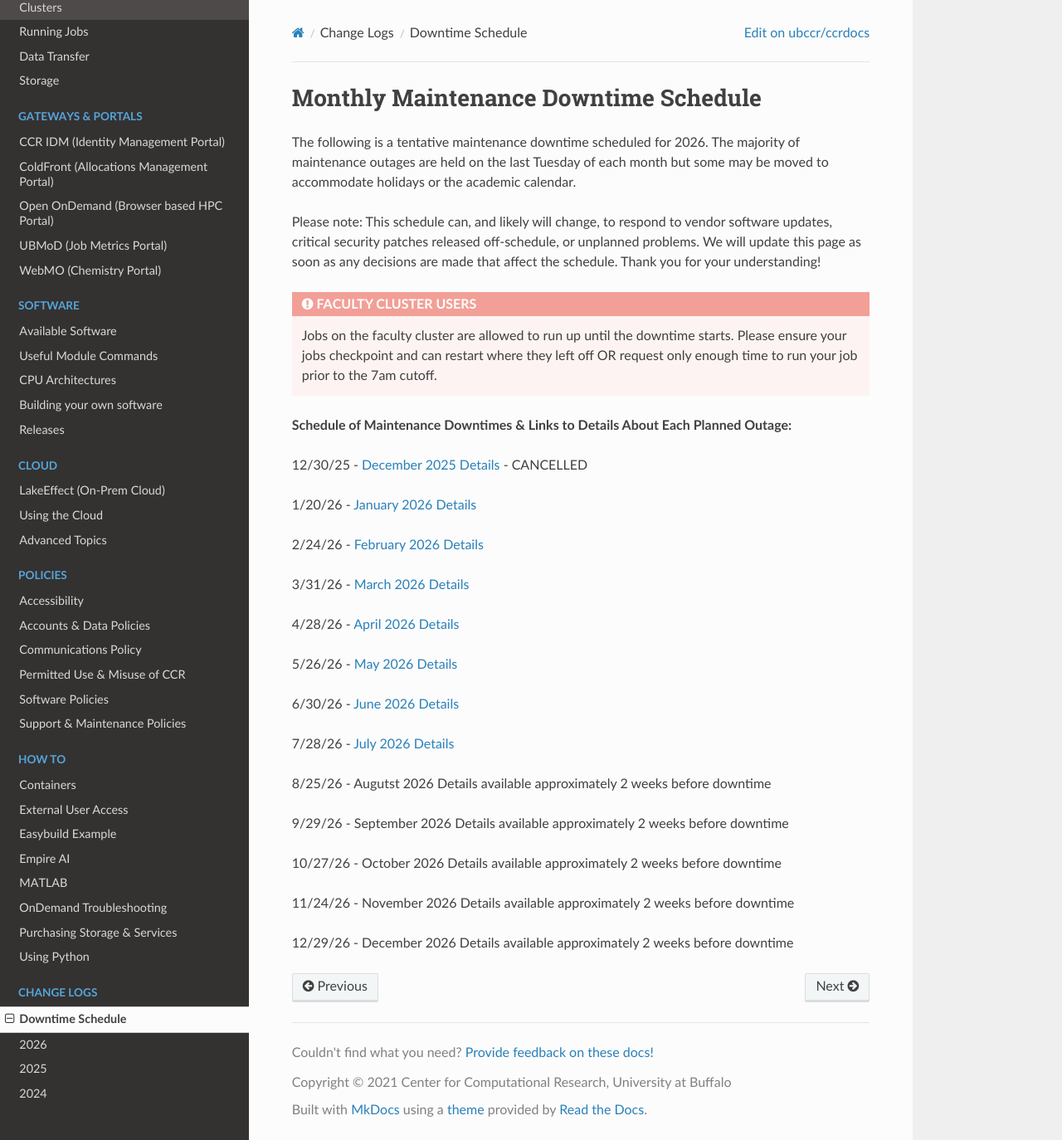
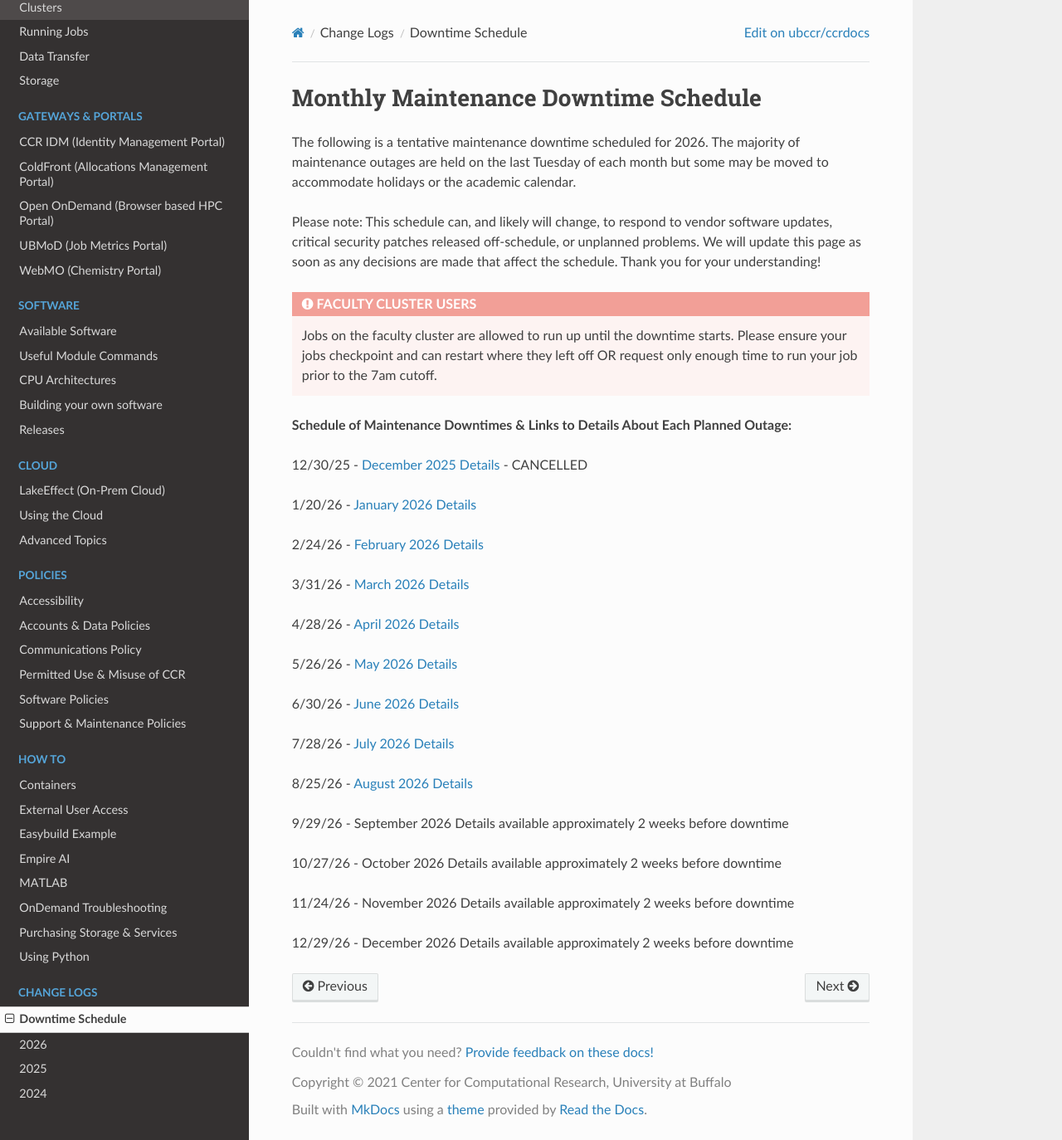
Before and after one commit to ubccr/ccrdocs, an MkDocs documentation site: the page built from pages/changelogs/downtime-schedule.md, in a window 1280 px wide and 1374 px high. Shown: the whole window at 83% size. Built offline with MkDocs 1.6.1, drawn with Linux system fonts in a browser that asks for light colours; nearby versions of some CDN libraries.

Commit message:
added August downtime info

```diff
--- a/pages/changelogs/downtime-schedule.md
+++ b/pages/changelogs/downtime-schedule.md
@@ -25,7 +25,7 @@ Please note: This schedule can, and likely will change, to respond to vendor sof
 
 7/28/26 - [July 2026 Details](2026.md#july-2026-downtime)
 
-8/25/26 - Augutst 2026 Details available approximately 2 weeks before downtime
+8/25/26 - [August 2026 Details](2026.md#august-2026-downtime)
 
 9/29/26 - September 2026 Details available approximately 2 weeks before downtime
 
```
Also changed, not shown: pages/changelogs/2026.md (+23 -0 lines).
